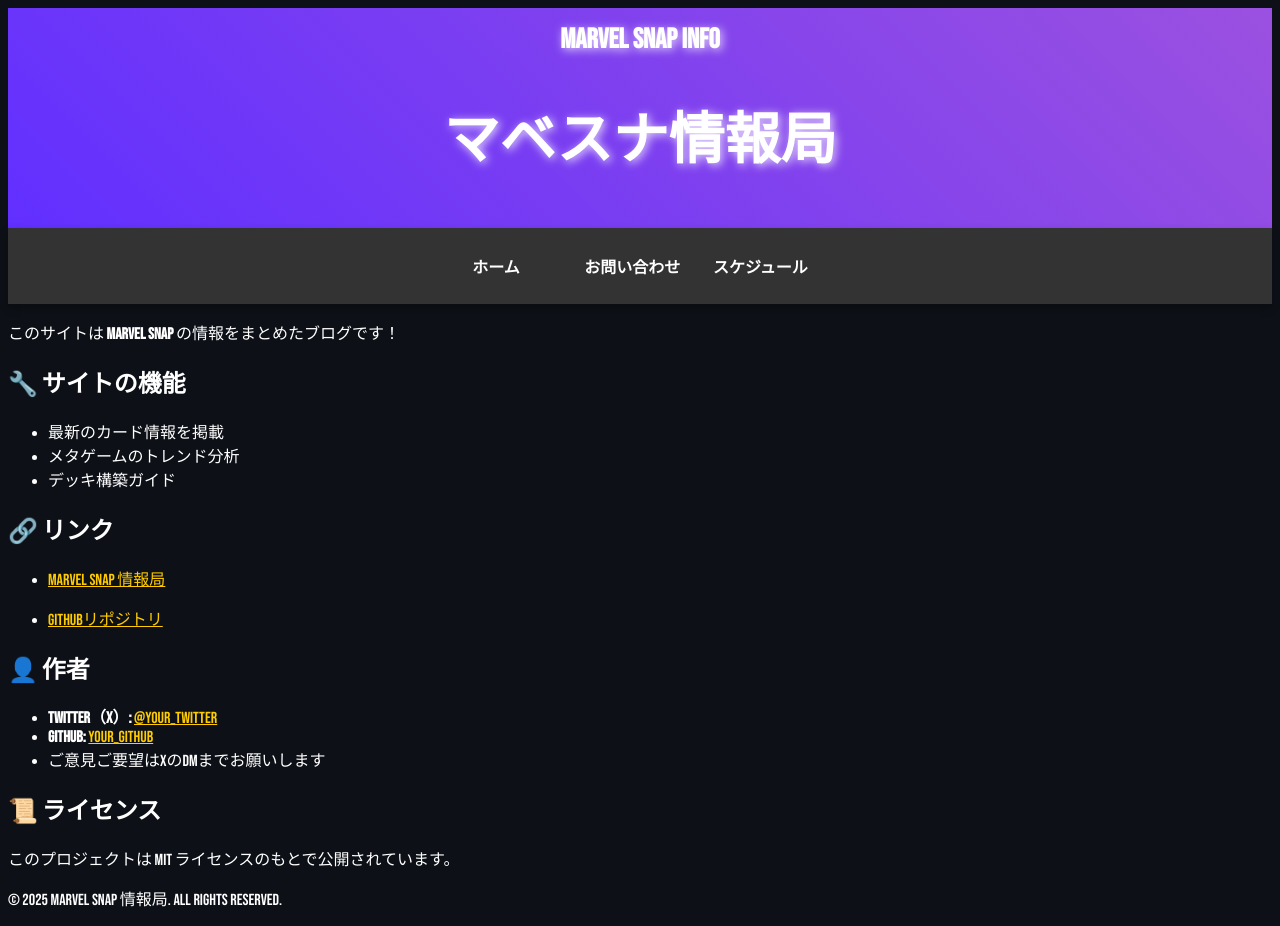
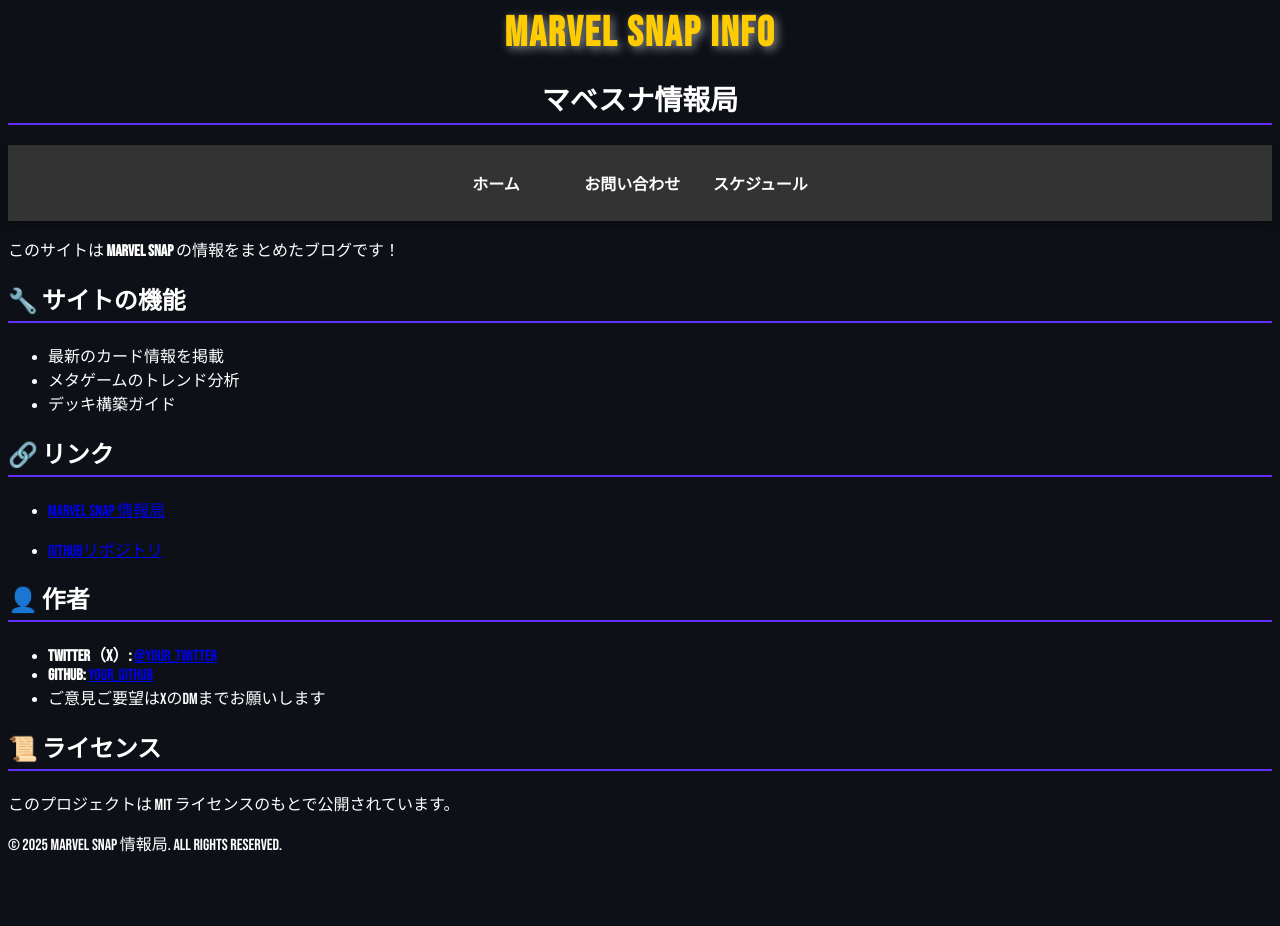
Before and after one commit to marvel-otaku/marvelsnap.github.io, a Jekyll site: the page built from README.md, in a window 1280 px wide. Built offline with Jekyll 4.4.1, drawn with Linux system fonts in a browser that asks for light colours; our own code applies the rules of GitHub Pages for plain Markdown files; after the commit the page ends 900 px from its top, so only the background shows below that.

Commit message:
Update custom.scss2

```diff
--- a/_sass/custom.scss
+++ b/_sass/custom.scss
@@ -12,47 +12,26 @@ body {
   font-family: 'Bebas Neue', sans-serif;
 }
 
-// リンクのホバーエフェクト
-a {
-  position: relative;
-  color: #ffcc00;
-  transition: 0.3s;
+// ロゴデザイン（元の h1 のスタイルを適用）
+.logo {
+  font-size: 42px;  // H1と同じ大きさ
+  font-weight: bold;
+  text-align: center;
+  text-transform: uppercase;
+  text-shadow: 3px 3px 10px rgba(255, 255, 255, 0.5);
+  color: #ffcc00; // 目立たせる
+  letter-spacing: 2px;
+  margin-bottom: 10px;
 }
 
-a::after {
-  content: "";
-  position: absolute;
-  left: 50%;
-  bottom: -3px;
-  width: 0;
-  height: 2px;
-  background: #ffcc00;
-  transition: 0.3s;
-}
-
-a:hover::after {
-  width: 100%;
-  left: 0;
-}
-
-// ヘッダーをグラデーションでカッコよく
-.header {
-  background: linear-gradient(45deg, $primary-color, $secondary-color);
-  padding: 15px;
+// サブタイトルの H1
+h1 {
+  font-size: 28px;  // H2より大きく
+  font-weight: bold;
   text-align: center;
-  font-size: 28px;
-  font-weight: bold;
-  color: white;
-  text-shadow: 2px 2px 10px rgba(255, 255, 255, 0.8);
-  text-transform: uppercase;
-}
-
-// フッターも統一感を出す
-.footer {
-  background: $primary-color;
-  padding: 10px;
-  text-align: center;
-  color: white;
+  border-bottom: 2px solid $primary-color; // 下線を追加
+  padding-bottom: 5px;
+  margin-bottom: 20px;
 }
 
 // ナビゲーションバー（少し立体感を追加）
@@ -83,6 +62,16 @@ a:hover::after {
   text-decoration: underline;
 }
 
+// H2のデザイン（小見出し用）
+h2 {
+  font-size: 24px;
+  font-weight: bold;
+  text-align: left;
+  border-bottom: 2px solid $primary-color;
+  padding-bottom: 5px;
+  margin-bottom: 20px;
+}
+
 // ゲーム攻略っぽくカード型デザイン
 .card {
   background: #222;
```
